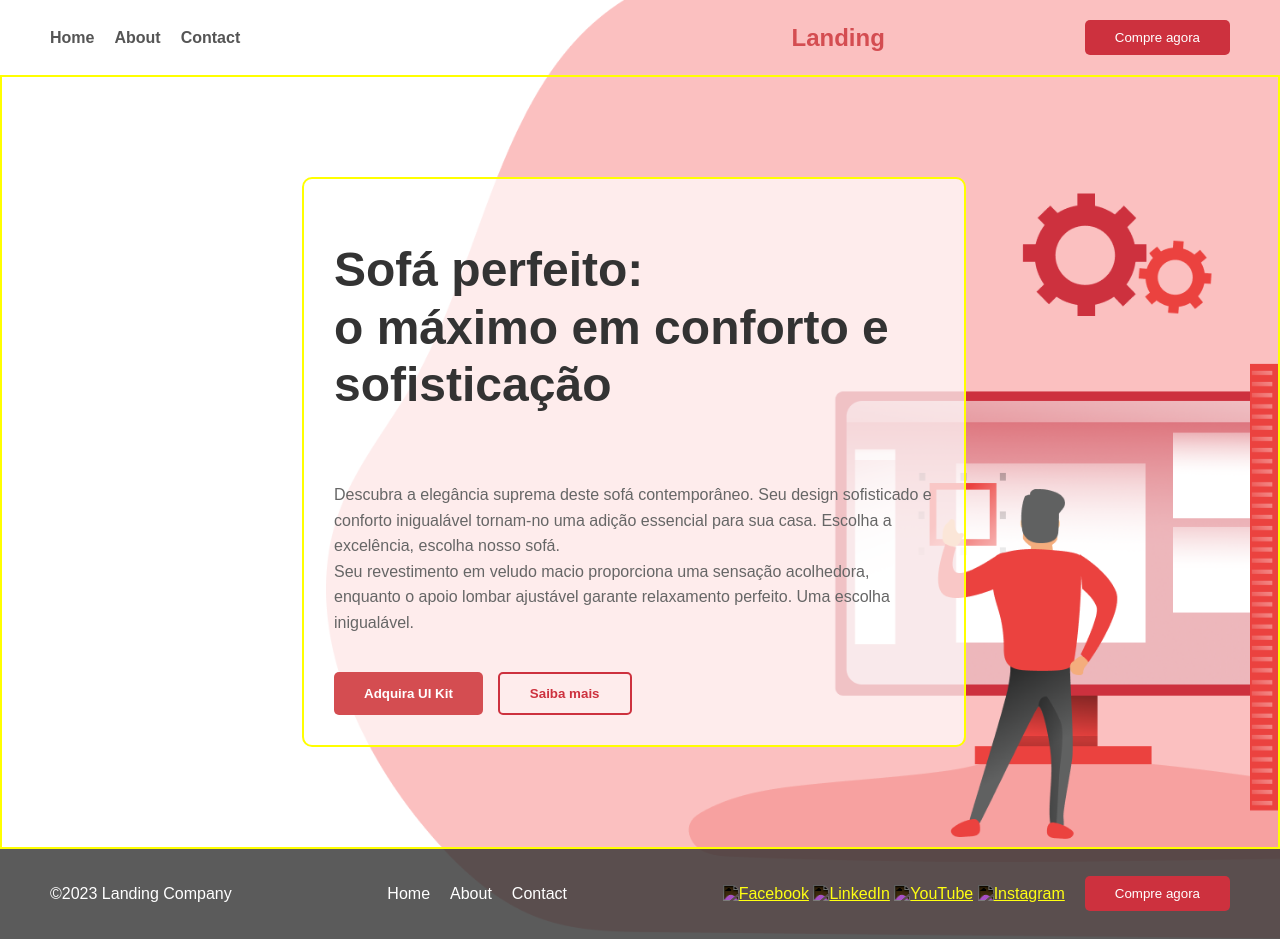
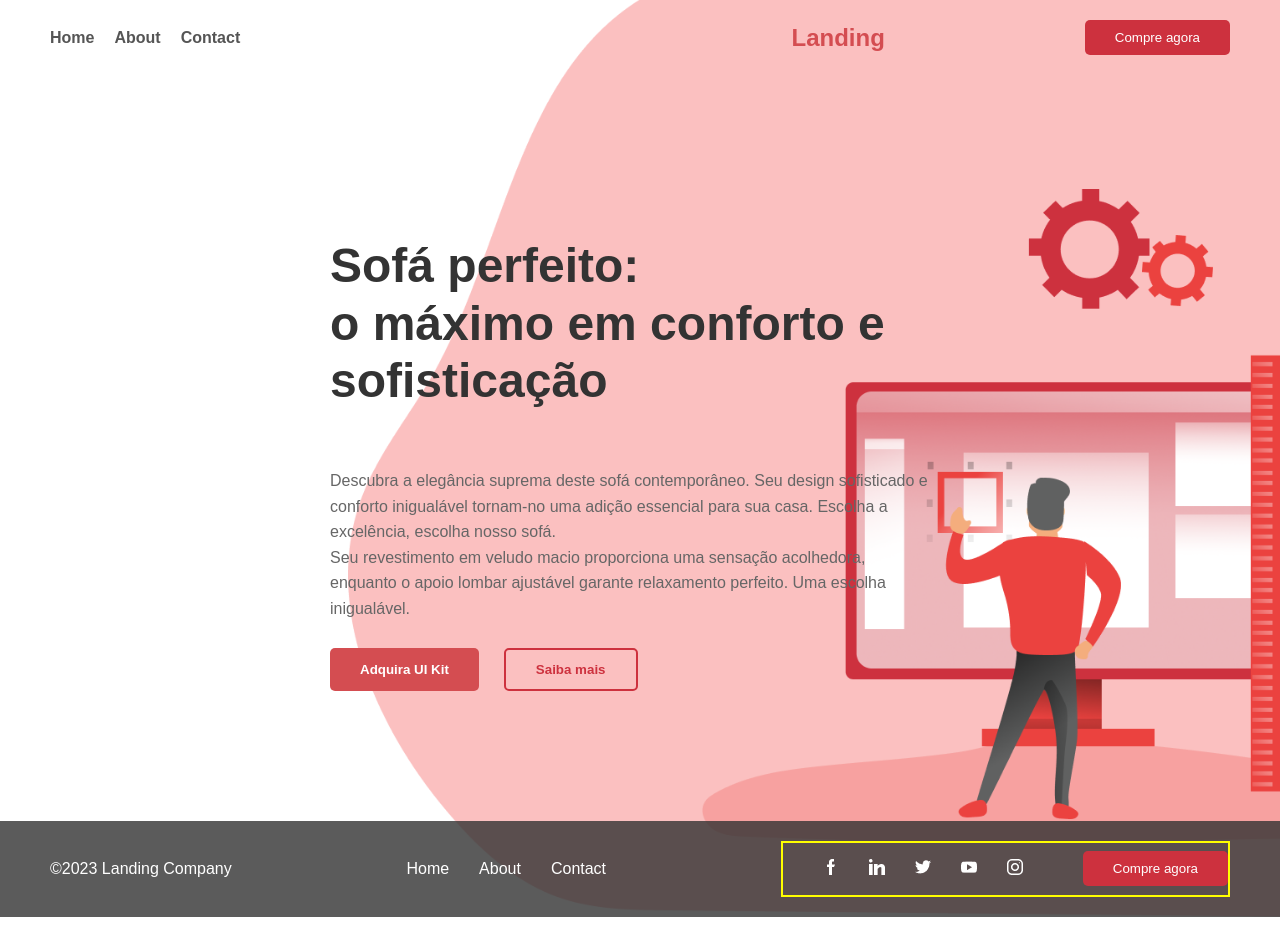
Before and after one commit to fabyokock/Dinamica-Grupo-1453-ADA, a plain HTML site: page index.html in a window 1280 px wide. After the commit the page ends 917 px from the top, so only its background shows below. Drawn offline with Linux system fonts and the light colour scheme.

Commit message:
Atualizações no CSS

```diff
--- a/index.html
+++ b/index.html
@@ -52,19 +52,15 @@
           <button class="botao botao-saibaMais">Saiba mais</button>
         </div>
       </div>
-
-      <div class="conteudo-direita">
-        <div class="ilustracao-placeholder"></div>
-      </div>
     </main>
 
     <footer>
-      <div class="footer-esquerda">
+      <div>
         <p class="copyright">&copy;2023 Landing Company</p>
       </div>
 
       <div class="footer-centro">
-        <nav class="footer-nav">
+        <nav>
           <ul>
             <li><a href="#">Home</a></li>
 
@@ -76,23 +72,9 @@
       </div>
 
       <div class="footer-direita">
-        <div class="social-icones">
-          <a href="#"
-            ><img src="path/to/your/facebook-icon.png" alt="Facebook"
-          /></a>
-
-          <a href="#"
-            ><img src="path/to/your/linkedin-icon.png" alt="LinkedIn"
-          /></a>
-
-          <a href="#"
-            ><img src="path/to/your/youtube-icon.png" alt="YouTube"
-          /></a>
-
-          <a href="#"
-            ><img src="path/to/your/instagram-icon.png" alt="Instagram"
-          /></a>
-        </div>
+        <figure>
+          <img src="dinamica-rede-social.png" alt="Redes Sociais" />
+        </figure>
 
         <button class="botao-compreAgora">Compre agora</button>
       </div>
--- a/projeto-grupo.css
+++ b/projeto-grupo.css
@@ -38,7 +38,6 @@ header {
 
 main {
   padding: 100px 300px;
-  border: 2px solid yellow;
 }
 
 footer {
@@ -116,21 +115,17 @@ footer {
 
   flex-direction: column;
 
-  gap: 20px;
+  gap: 10px;
 
   max-width: 600px;
-
-  background-color: rgba(255, 255, 255, 0.7);
 
   padding: 30px;
 
   border-radius: 10px;
-
-  border: 2px solid yellow;
 }
 
 .titulo-principal {
-  font-size: 3em;
+  font-size: 48px;
 
   font-weight: bold;
 
@@ -142,13 +137,15 @@ footer {
 .descricao {
   line-height: 1.6;
 
+  font-family: Arial, Helvetica, sans-serif;
+
   color: #666;
 }
 
 .botao-conteudo {
   display: flex;
 
-  gap: 15px;
+  gap: 25px;
 }
 
 .botao {
@@ -177,19 +174,9 @@ footer {
   border: 2px solid #cd313e;
 }
 
-.conteudo-direita {
-  display: none;
-}
-
-.ilustracao-placeholder img {
-  max-width: 100%;
-
-  height: auto;
-}
-
 /* Rodapé */
 
-.footer-nav ul {
+.footer-centro ul {
   list-style: none;
 
   padding: 0;
@@ -198,10 +185,10 @@ footer {
 
   display: flex;
 
-  gap: 20px;
+  gap: 30px;
 }
 
-.footer-nav a {
+.footer-centro a {
   text-decoration: none;
 
   color: white;
@@ -213,12 +200,6 @@ footer {
   align-items: center;
 
   gap: 20px;
+
+  border: 2px solid yellow;
 }
-
-.social-icones a img {
-  width: 24px;
-
-  height: 24px;
-
-  filter: invert(1);
-}
```
